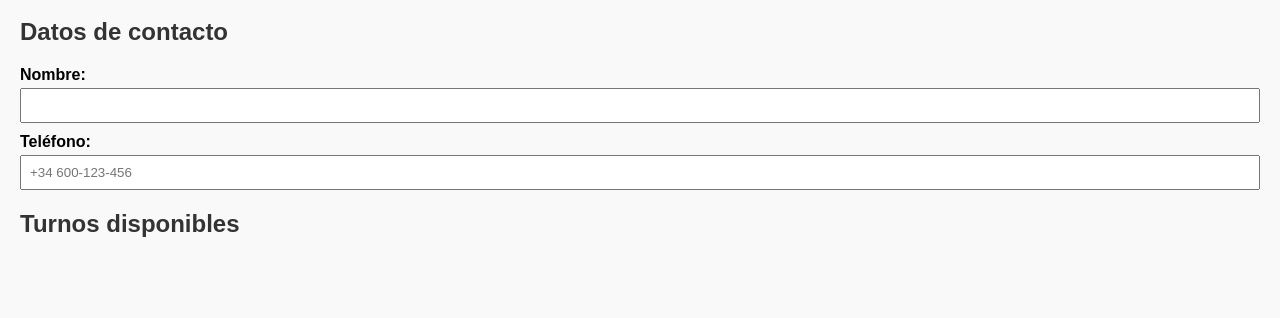
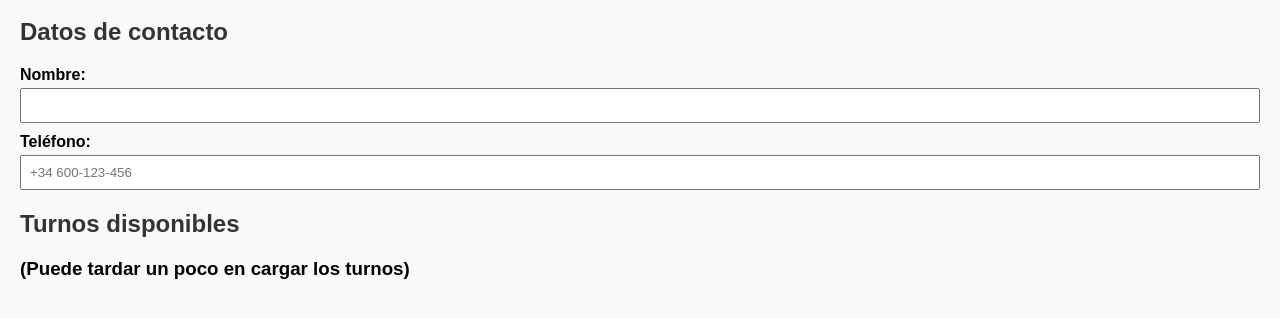
Before and after one commit to oliver-o-droid/ColFiestasBtx, a plain HTML site: page index.html in a window 1280 px wide. Shown: the part 120-438 px from the top of the page. Drawn offline with Linux system fonts and the light colour scheme; no server answers.

Commit message:
Update index.html
Añadir comentario de que tardan los turnos

```diff
--- a/index.html
+++ b/index.html
@@ -40,6 +40,7 @@ button.apuntarse { background-color: #4CAF50; color: white; }
 <label>Teléfono: <input type="text" id="telefono" placeholder="+34 600-123-456"></label>
 
 <h2>Turnos disponibles</h2>
+  <h3> (Puede tardar un poco en cargar los turnos)</h3>
 <div id="turnos"></div>
 
 <script>
```
